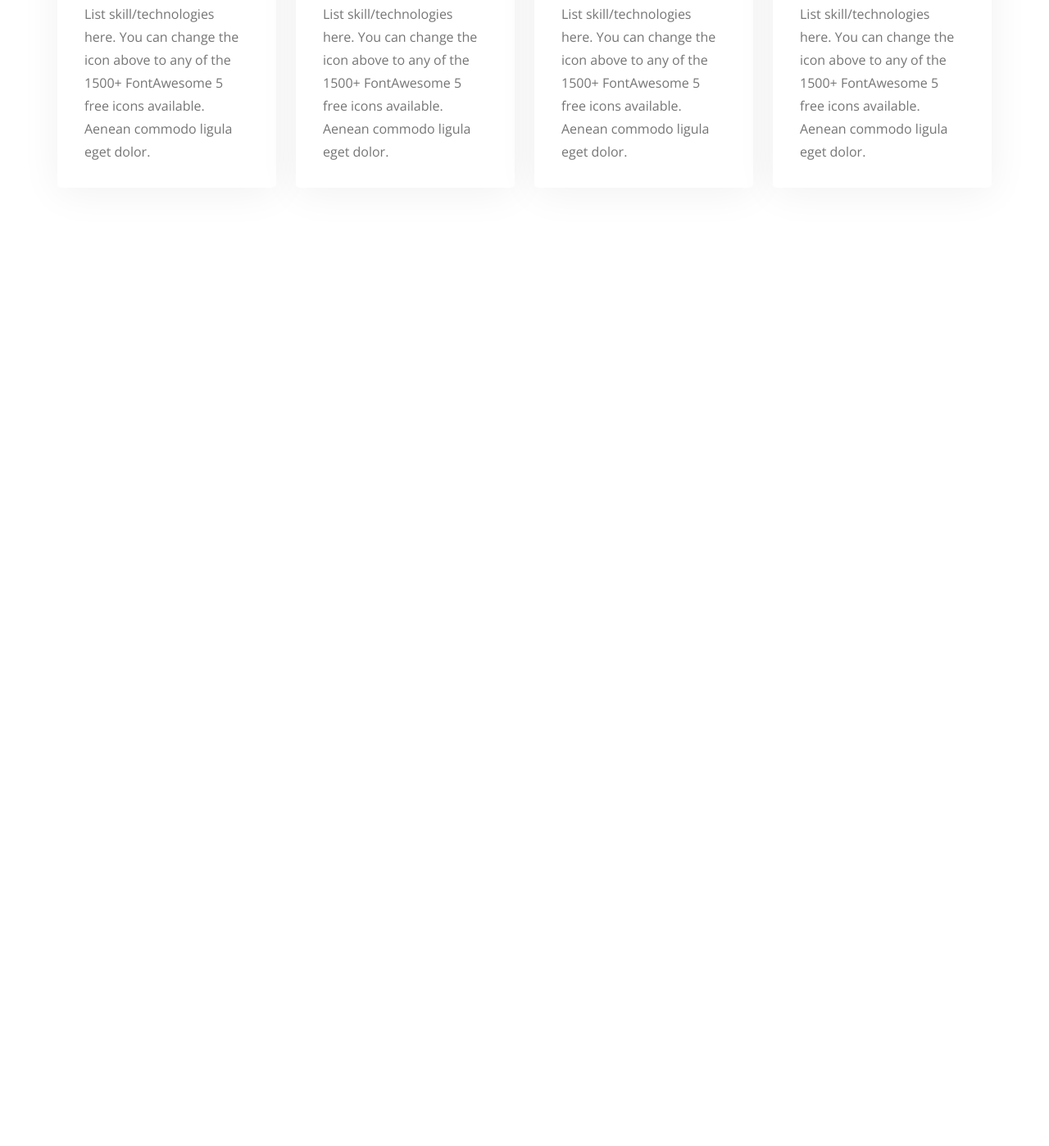
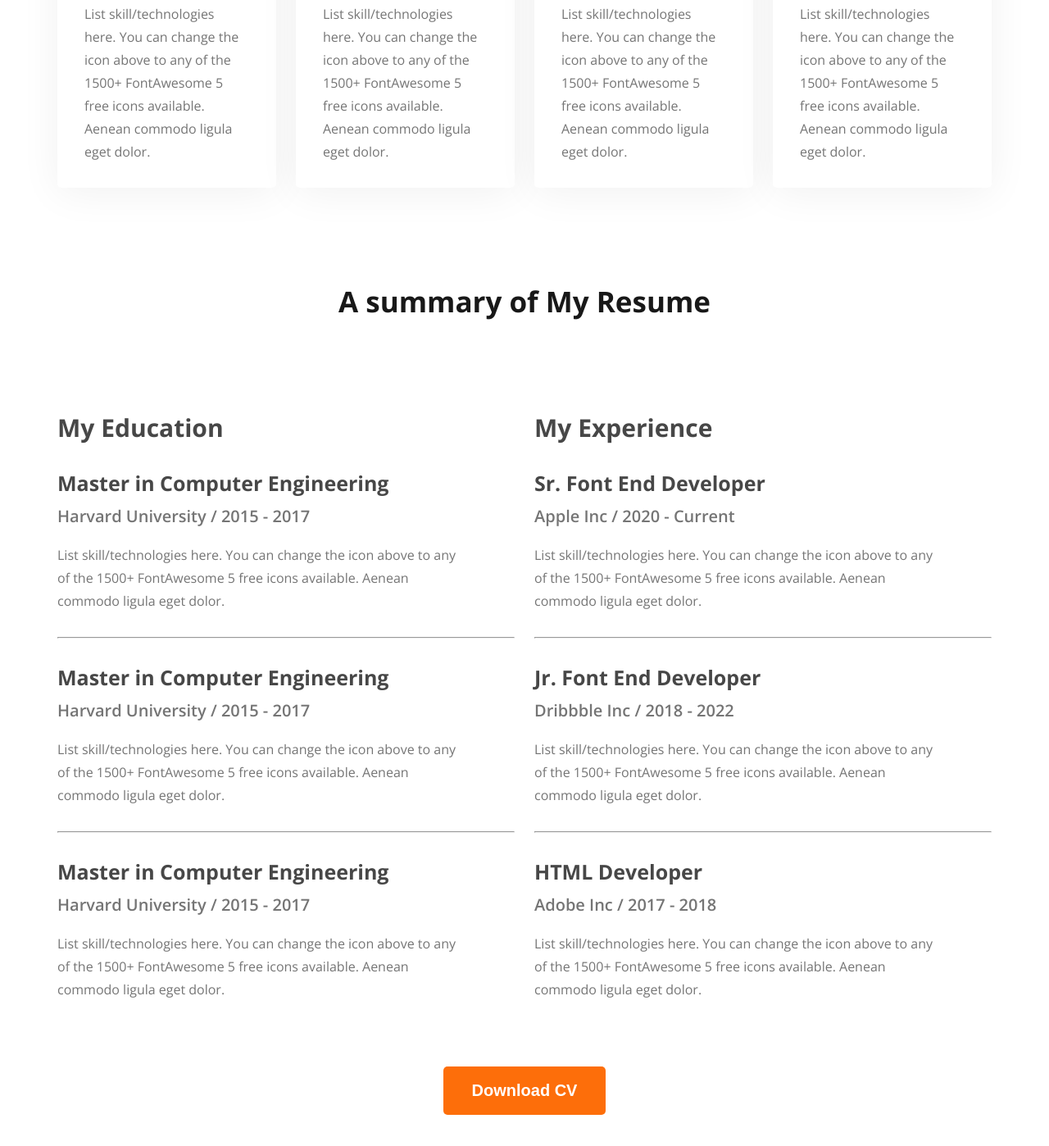
Before and after one commit to NaimurRahman00/Ph-my-demo-portfolio, a plain HTML site: page index.html in a window 1280 px wide. Shown: the part 1745-3143 px from the top of the page at 82% size. Before the commit the page ends 2089 px from the top, so only its background shows below. Drawn offline with nearby package versions, Linux system fonts and the light colour scheme.

Commit message:
Resume section added

```diff
--- a/index.html
+++ b/index.html
@@ -97,6 +97,66 @@
                 </div>
             </div>
         </section>
+        <section>
+            <h3 class="section-title">A summary of My Resume</h3>
+            <div class="resume-container">
+                <div class="resume">
+                    <h3 class="resume-title">My Education</h3>
+                    <div class="resume-info">
+                        <h4 class="resume-institute">Master in Computer Engineering</h4>
+                        <h5>Harvard University / 2015 - 2017</h5>
+                        <p class="resume-description">
+                            List skill/technologies here. You can change the icon above to any of the 1500+ FontAwesome 5 free icons available. Aenean commodo ligula eget dolor.
+                        </p>
+                    </div>
+                    <hr>
+                    <div class="resume-info">
+                        <h4 class="resume-institute">Master in Computer Engineering</h4>
+                        <h5>Harvard University / 2015 - 2017</h5>
+                        <p class="resume-description">
+                            List skill/technologies here. You can change the icon above to any of the 1500+ FontAwesome 5 free icons available. Aenean commodo ligula eget dolor.
+                        </p>
+                    </div>
+                    <hr>
+                    <div class="resume-info">
+                        <h4 class="resume-institute">Master in Computer Engineering</h4>
+                        <h5>Harvard University / 2015 - 2017</h5>
+                        <p class="resume-description">
+                            List skill/technologies here. You can change the icon above to any of the 1500+ FontAwesome 5 free icons available. Aenean commodo ligula eget dolor.
+                        </p>
+                    </div>
+                </div>
+                <div class="resume">
+                    <h3 class="resume-title">My Experience</h3>
+                    <div class="resume-info">
+                        <h4 class="resume-position">Sr. Font End Developer</h4>
+                        <h5>Apple Inc / 2020 - Current</h5>
+                        <p class="resume-description">
+                            List skill/technologies here. You can change the icon above to any of the 1500+ FontAwesome 5 free icons available. Aenean commodo ligula eget dolor.
+                        </p>
+                    </div>
+                    <hr>
+                    <div class="resume-info">
+                        <h4 class="resume-position">Jr. Font End Developer</h4>
+                        <h5>Dribbble Inc / 2018 - 2022</h5>
+                        <p class="resume-description">
+                            List skill/technologies here. You can change the icon above to any of the 1500+ FontAwesome 5 free icons available. Aenean commodo ligula eget dolor.
+                        </p>
+                    </div>
+                    <hr>
+                    <div class="resume-info">
+                        <h4 class="resume-position">HTML Developer</h4>
+                        <h5>Adobe Inc / 2017 - 2018</h5>
+                        <p class="resume-description">
+                            List skill/technologies here. You can change the icon above to any of the 1500+ FontAwesome 5 free icons available. Aenean commodo ligula eget dolor.
+                        </p>
+                    </div>
+                </div>
+            </div>
+            <div class="resume-button">
+                <button class="btn">Download CV</button>
+            </div>
+        </section>
     </main>
     <footer>
 
--- a/styles/style.css
+++ b/styles/style.css
@@ -167,5 +167,44 @@ main section {
     color:#757575;
     font-size: 16px;
     font-weight: 400;
-    line-height: 28px; /* 175% */
+    line-height: 28px;
 }
+
+/* Resume section styles */
+.resume-container {
+    display: flex;
+    gap: 24px;
+    margin-top: 110px;
+}
+.resume-title {
+    color:#474747;
+    font-size: 30px;
+    font-weight: 700;
+}
+.resume-institute, .resume-position {
+    color:#474747;
+    font-size: 25px;
+    font-weight: 700;
+    margin-top: 30px;
+    margin-bottom: 10px;
+}
+.resume-info {
+    width: 90%;
+}
+.resume-info h5 {
+    color:#757575;
+    font-size: 20px;
+    font-weight: 600;
+}
+.resume-description {
+    color:#757575;
+    font-size: 16px;
+    font-weight: 400;
+    line-height: 28px;
+    margin-top: 20px;
+    margin-bottom: 30px;
+}
+.resume-button {
+    text-align: center;
+    margin-top: 50px;
+}
```
